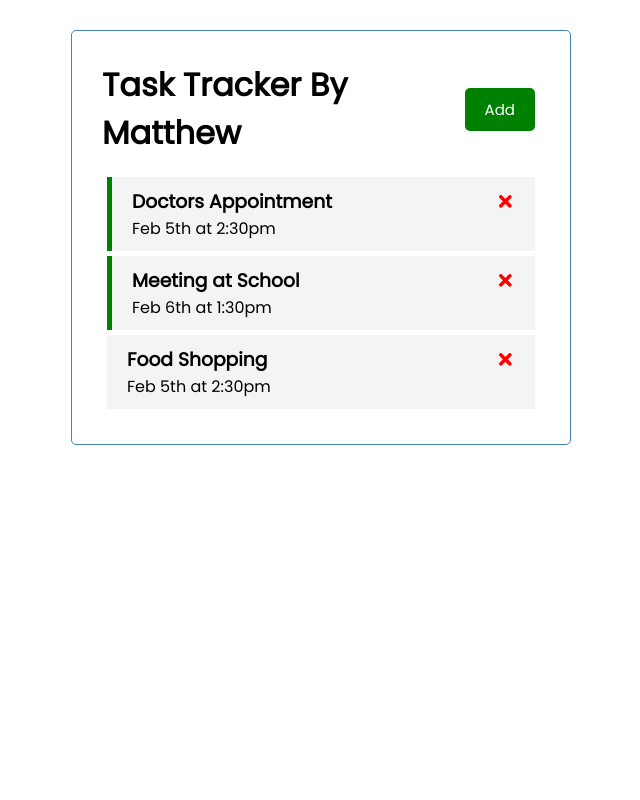
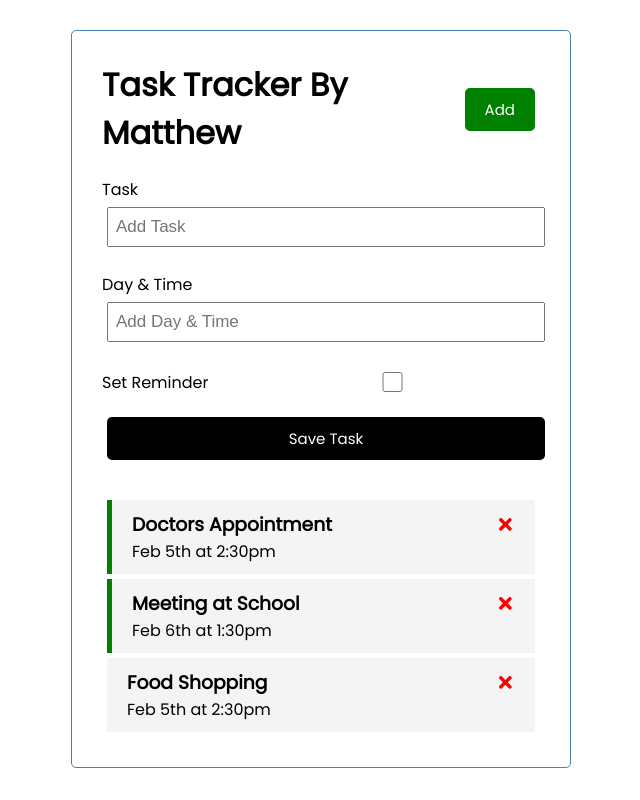
Before and after one commit to matthew-talamantes/react-task-tracker, a React (Create React App) app: page / in a window 1280 px wide. Shown: the whole page, without its empty margins (319-959 px from the left). Built offline with nearby package versions, Linux system fonts and the light colour scheme.

Commit message:
Add Task form and functionality

```diff
--- a/src/App.js
+++ b/src/App.js
@@ -2,6 +2,7 @@
 
 import Header from "./components/Header";
 import Tasks from "./components/Tasks";
+import AddTask from "./components/AddTask";
 
 function App() {
 
@@ -26,6 +27,13 @@
     }
     ]);
 
+    // Add Task
+    const addTask = (task) => {
+      const id = Math.floor(Math.random() * 10000) + 1;
+      const newTask = {id, ...task};
+      setTasks([ ...tasks, newTask]);
+    };
+
     // Delete Task
     const deleteTask = (id) => {
       setTasks(tasks.filter((task) => task.id !== id))
@@ -41,6 +49,7 @@
   return (
     <div className='container'>
       <Header title='Task Tracker' name={name} />
+      <AddTask onAdd={addTask} />
       {tasks.length > 0 ? <Tasks tasks={tasks} onDelete={deleteTask} onToggle={toggleReminder} /> : 'No Tasks Upcoming!'}
     </div>
   );
--- /dev/null
+++ b/src/components/AddTask.js
@@ -0,0 +1,44 @@
+import React from 'react'
+
+const AddTask = ({ onAdd }) => {
+
+    const [text, setText] = React.useState('');
+    const [day, setDay] = React.useState('');
+    const [reminder, setReminder] = React.useState(false);
+
+    const onSubmit = (e) => {
+        e.preventDefault();
+
+        if (!text) {
+            alert('Please add a task');
+            return
+        }
+
+        onAdd({ text, day, reminder});
+
+        setText('');
+        setDay('');
+        setReminder(false);
+    };
+
+    return (
+        <form className="add-form" onSubmit={onSubmit}>
+            <div className='form-control'>
+                <label>Task</label>
+                <input type='text' placeholder='Add Task' value={text} onChange={(e) => setText(e.target.value)} />
+            </div>
+            <div className='form-control'>
+                <label>Day & Time</label>
+                <input type='text' placeholder='Add Day & Time' value={day} onChange={(e) => setDay(e.target.value)}/>
+            </div>
+            <div className='form-control form-control-check'>
+                <label>Set Reminder</label>
+                <input type='checkbox' checked={reminder} value={reminder} onChange={(e) => setReminder(e.currentTarget.checked)}/>
+            </div>
+
+            <input className='btn btn-block' type='submit' value='Save Task' />
+        </form>
+    )
+}
+
+export default AddTask
```
